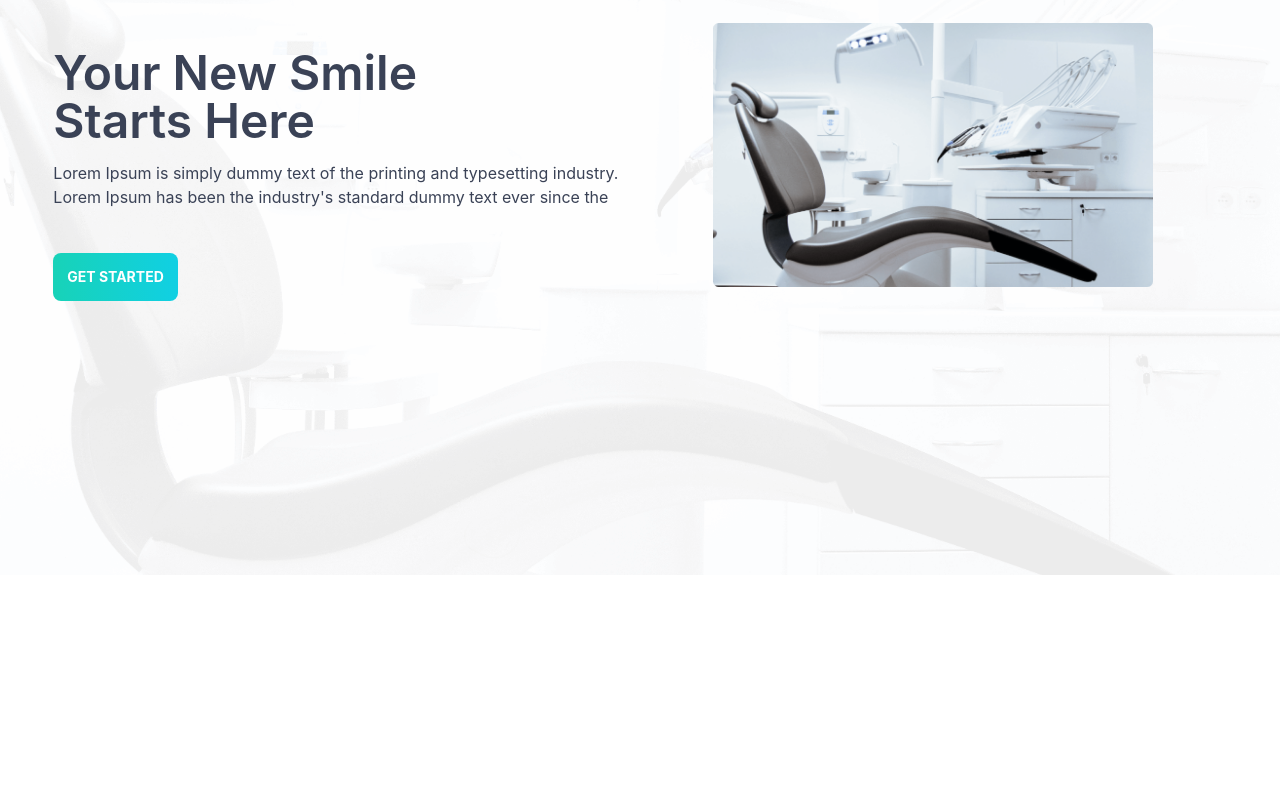
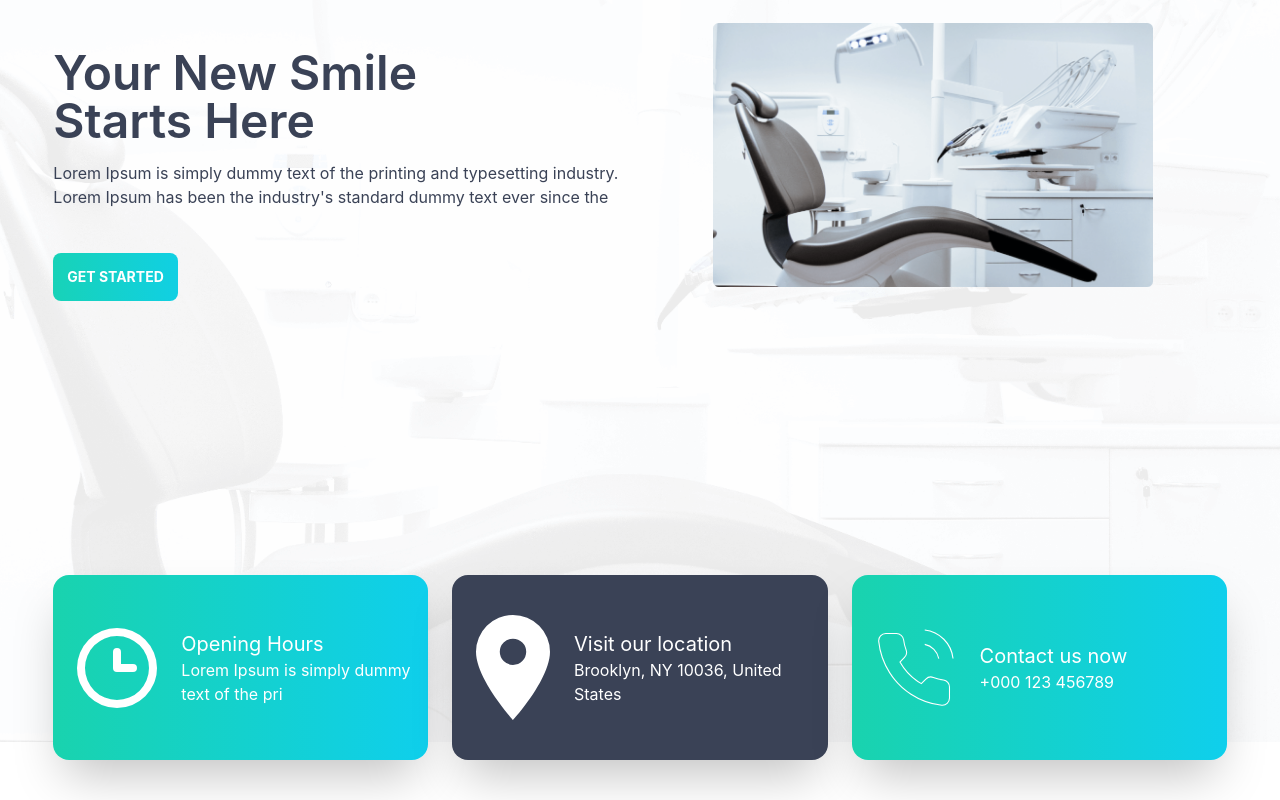
Before and after one commit to iamyeasirarafat/resturant-reservation, a React (Create React App) app: page / in a window 1280 px wide. Shown: the part 337-1137 px from the top of the page. Before the commit the page ends 912 px from the top, so only its background shows below. Built offline with nearby package versions, Linux system fonts and the light colour scheme.

Commit message:
banner done

```diff
--- a/src/Components/Home/Banner/Banner.js
+++ b/src/Components/Home/Banner/Banner.js
@@ -1,5 +1,8 @@
 import React from 'react';
 import banner from "../../../assets/images/chair.png";
+import clockIcon from "../../../assets/icons/clock.svg"
+import markerIcon from "../../../assets/icons/marker.svg"
+import phoneIcon from "../../../assets/icons/phone.svg"
 import './Banner.css'
 const Banner = () => {
     return (
@@ -14,6 +17,29 @@ const Banner = () => {
                     <button className="btn custom-btn">get started</button>
                 </div>
             </div>
+            <div className="w-11/12  mx-auto md:grid lg:grid-cols-3 gap-x-6  md:grid-cols-2">
+                <div className="flex shadow-2xl mb-10 rounded-2xl py-10 items-center bg-gradient-to-r from-primary to-secondary">
+                    <img className="mx-6 w-20 " src={clockIcon} alt="" />
+                    <div className="">
+                        <h5 className="text-xl text-white ">Opening Hours</h5>
+                        <p className="text-base text-white mr-4">Lorem Ipsum is simply dummy text of the pri</p>
+                    </div>
+                </div>
+                <div className="flex shadow-2xl mb-10 rounded-2xl py-10 items-center bg-accent">
+                    <img className="mx-6 w-20 " src={markerIcon} alt="" />
+                    <div className="">
+                        <h5 className="text-xl text-white ">Visit our location</h5>
+                        <p className="text-base text-white mr-4">Brooklyn, NY 10036, United States</p>
+                    </div>
+                </div>
+                <div className="flex shadow-2xl mb-10 rounded-2xl py-10 items-center bg-gradient-to-r from-primary to-secondary">
+                    <img className="mx-6 w-20 " src={phoneIcon} alt="" />
+                    <div className="">
+                        <h5 className="text-xl text-white ">Contact us now</h5>
+                        <p className="text-base text-white mr-4">+000 123 456789</p>
+                    </div>
+                </div>
+            </div>
         </div>
     );
 };
```
